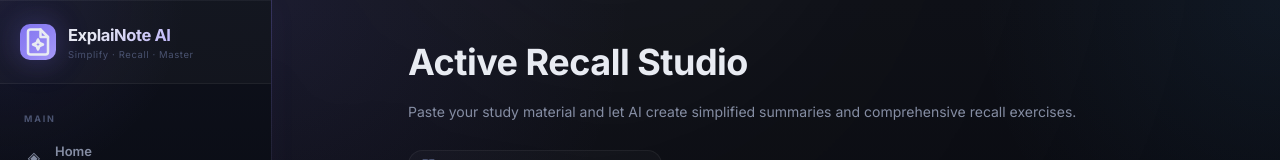
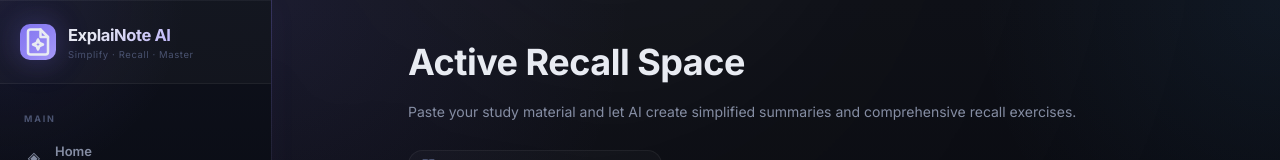
Before and after one commit to GourabGITHUB/ExplaiNote-AI, a React (Vite) app: page /recall in a window 1280 px wide. Shown: the top 160 px of the page. Built offline with nearby package versions, Linux system fonts and the light colour scheme.

Commit message:
update: minor improvements

```diff
--- a/src/components/RecallPage.tsx
+++ b/src/components/RecallPage.tsx
@@ -503,7 +503,7 @@ export default function RecallPage({ apiKey, onApiKeyChange, onProjectUpdate, ac
       <DictionaryTooltip containerRef={pageRef} />
 
       <div className="page-header">
-        <h1>Active Recall Studio</h1>
+        <h1>Active Recall Space</h1>
         <p>Paste your study material and let AI create simplified summaries and comprehensive recall exercises.</p>
       </div>
 
--- a/src/index.css
+++ b/src/index.css
@@ -1727,6 +1727,7 @@ b {color: #29C43E }
     background-color: var(--bg-card); /* Keeps a solid background underneath the sticky buttons */
     z-index: 10;
   }
+  .tab-content{margin-bottom: 35px}
 
 }
 
```
